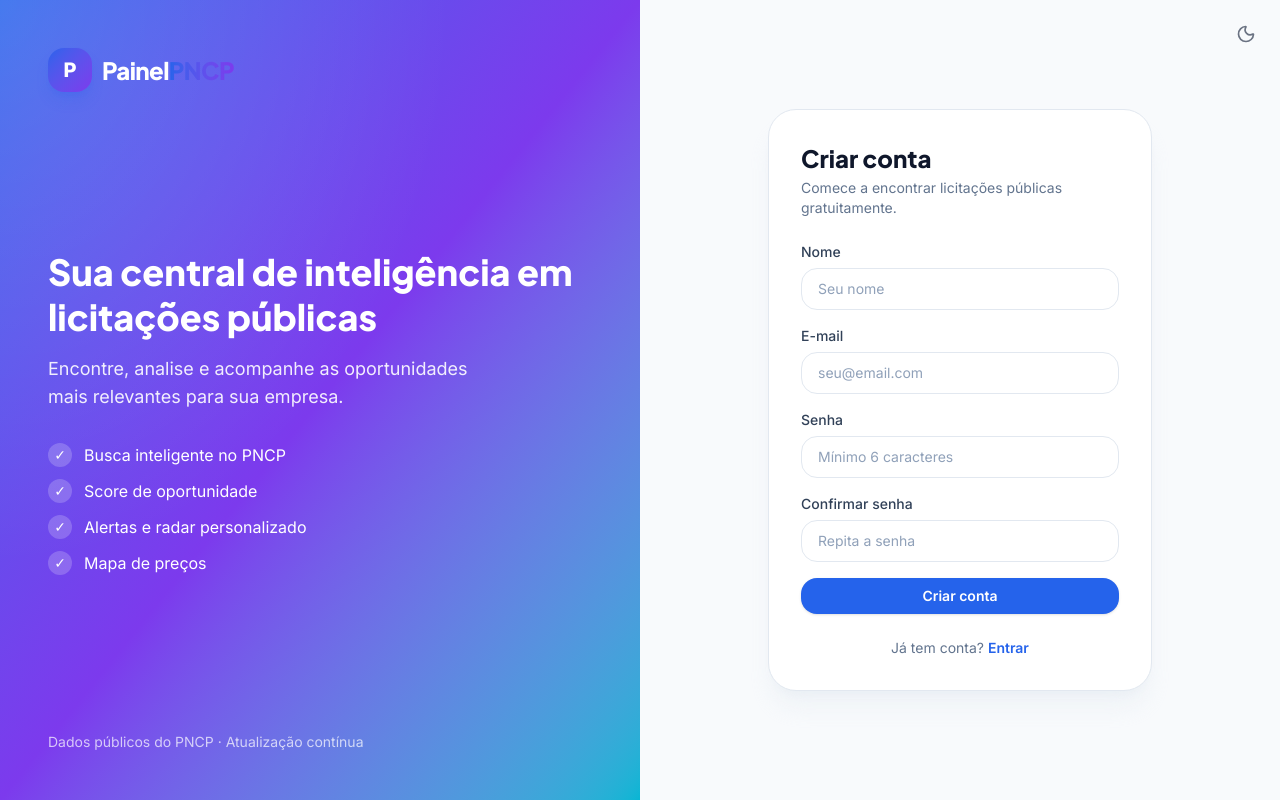
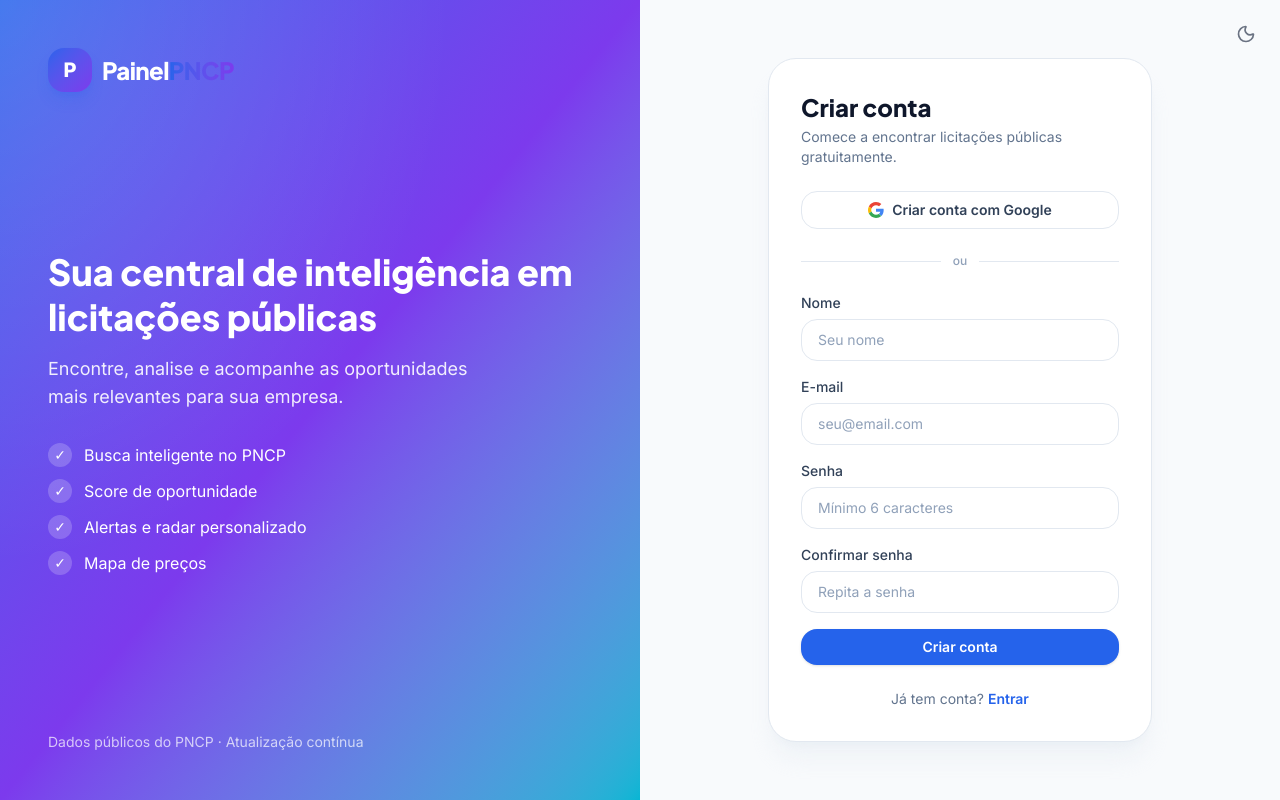
Before and after one commit to luis19730/painel-pncp, a Next.js app: page /cadastro in a window 1280 px wide. Built offline with nearby package versions, Linux system fonts and the light colour scheme; no server answers.

Commit message:
Implementar login com Google (Supabase OAuth)

```diff
--- a/src/app/(auth)/cadastro/page.tsx
+++ b/src/app/(auth)/cadastro/page.tsx
@@ -5,6 +5,7 @@ import Link from 'next/link'
 import { createClient } from '@/lib/supabase/client'
 import Button from '@/components/ui/button'
 import Input from '@/components/ui/input'
+import GoogleAuthButton from '@/components/auth/google-auth-button'
 
 export default function CadastroPage() {
   const supabase = createClient()
@@ -75,6 +76,14 @@ export default function CadastroPage() {
         </div>
       )}
 
+      <GoogleAuthButton mode="signup" />
+
+      <div className="flex items-center gap-3 my-6">
+        <div className="flex-1 h-px bg-slate-200 dark:bg-slate-700" />
+        <span className="text-xs font-medium text-slate-400 dark:text-slate-500">ou</span>
+        <div className="flex-1 h-px bg-slate-200 dark:bg-slate-700" />
+      </div>
+
       <form onSubmit={handleSubmit} className="space-y-4">
         <Input
           label="Nome"
--- a/src/app/(auth)/login/page.tsx
+++ b/src/app/(auth)/login/page.tsx
@@ -6,6 +6,13 @@ import Link from 'next/link'
 import { createClient } from '@/lib/supabase/client'
 import Button from '@/components/ui/button'
 import Input from '@/components/ui/input'
+import GoogleAuthButton from '@/components/auth/google-auth-button'
+
+function readUrlError(): string {
+  if (typeof window === 'undefined') return ''
+  const params = new URLSearchParams(window.location.search)
+  return params.get('error') ?? ''
+}
 
 export default function LoginPage() {
   const router = useRouter()
@@ -13,7 +20,7 @@ export default function LoginPage() {
 
   const [email, setEmail] = useState('')
   const [password, setPassword] = useState('')
-  const [error, setError] = useState('')
+  const [error, setError] = useState(readUrlError)
   const [loading, setLoading] = useState(false)
 
   const handleSubmit = async (e: React.FormEvent) => {
@@ -52,6 +59,14 @@ export default function LoginPage() {
         </div>
       )}
 
+      <GoogleAuthButton mode="login" />
+
+      <div className="flex items-center gap-3 my-6">
+        <div className="flex-1 h-px bg-slate-200 dark:bg-slate-700" />
+        <span className="text-xs font-medium text-slate-400 dark:text-slate-500">ou</span>
+        <div className="flex-1 h-px bg-slate-200 dark:bg-slate-700" />
+      </div>
+
       <form onSubmit={handleSubmit} className="space-y-4">
         <Input
           label="E-mail"
--- /dev/null
+++ b/src/app/auth/callback/route.ts
@@ -0,0 +1,34 @@
+import { NextRequest, NextResponse } from 'next/server'
+import { createClient } from '@/lib/supabase/server'
+
+const HOME = '/dashboard'
+
+export async function GET(request: NextRequest) {
+  const url = request.nextUrl
+  const code = url.searchParams.get('code')
+  const error = url.searchParams.get('error')
+  const errorDescription = url.searchParams.get('error_description')
+
+  const fail = (message: string) => {
+    const redirect = new URL('/login', url.origin)
+    redirect.searchParams.set('error', message)
+    return NextResponse.redirect(redirect)
+  }
+
+  if (error) {
+    return fail(errorDescription || 'Não foi possível concluir a autenticação.')
+  }
+
+  if (!code) {
+    return fail('Não foi possível concluir a autenticação.')
+  }
+
+  const supabase = await createClient()
+  const { error: exchangeError } = await supabase.auth.exchangeCodeForSession(code)
+
+  if (exchangeError) {
+    return fail('Não foi possível concluir a autenticação. Tente novamente.')
+  }
+
+  return NextResponse.redirect(new URL(HOME, url.origin))
+}
--- /dev/null
+++ b/src/components/auth/google-auth-button.tsx
@@ -0,0 +1,94 @@
+'use client'
+
+import { useState } from 'react'
+import { createClient } from '@/lib/supabase/client'
+import Button from '@/components/ui/button'
+
+function GoogleIcon({ className }: { className?: string }) {
+  return (
+    <svg className={className} viewBox="0 0 48 48" aria-hidden="true">
+      <path
+        fill="#EA4335"
+        d="M24 9.5c3.54 0 6.71 1.22 9.21 3.6l6.85-6.85C35.9 2.38 30.47 0 24 0 14.62 0 6.51 5.38 2.56 13.22l7.98 6.19C12.43 13.72 17.74 9.5 24 9.5z"
+      />
+      <path
+        fill="#4285F4"
+        d="M46.98 24.55c0-1.57-.15-3.09-.38-4.55H24v9.02h12.94c-.58 2.96-2.26 5.48-4.78 7.18l7.73 6c4.51-4.18 7.09-10.36 7.09-17.65z"
+      />
+      <path
+        fill="#FBBC05"
+        d="M10.53 28.59c-.48-1.45-.76-2.99-.76-4.59s.27-3.14.76-4.59l-7.98-6.19C.92 16.46 0 20.12 0 24c0 3.88.92 7.54 2.56 10.78l7.97-6.19z"
+      />
+      <path
+        fill="#34A853"
+        d="M24 48c6.48 0 11.93-2.13 15.89-5.81l-7.73-6c-2.15 1.45-4.92 2.3-8.16 2.3-6.26 0-11.57-4.22-13.47-9.91l-7.98 6.19C6.51 42.62 14.62 48 24 48z"
+      />
+    </svg>
+  )
+}
+
+interface GoogleAuthButtonProps {
+  mode: 'login' | 'signup'
+}
+
+export default function GoogleAuthButton({ mode }: GoogleAuthButtonProps) {
+  const [loading, setLoading] = useState(false)
+  const [error, setError] = useState('')
+
+  const label = mode === 'login' ? 'Continuar com Google' : 'Criar conta com Google'
+
+  const handleGoogle = async () => {
+    if (loading) return
+    setLoading(true)
+    setError('')
+
+    try {
+      const supabase = createClient()
+      const redirectTo = `${window.location.origin}/auth/callback`
+
+      const { data, error: oauthError } = await supabase.auth.signInWithOAuth({
+        provider: 'google',
+        options: {
+          redirectTo,
+          skipBrowserRedirect: true,
+        },
+      })
+
+      if (oauthError) {
+        setError('Não foi possível entrar com o Google. Tente novamente.')
+        setLoading(false)
+        return
+      }
+
+      if (data?.url) {
+        window.location.href = data.url
+        return
+      }
+
+      throw new Error('no-url')
+    } catch {
+      setError('Não foi possível entrar com o Google. Tente novamente.')
+      setLoading(false)
+    }
+  }
+
+  return (
+    <div className="space-y-2">
+      <Button
+        type="button"
+        variant="secondary"
+        className="w-full"
+        disabled={loading}
+        loading={loading}
+        onClick={handleGoogle}
+      >
+        {!loading && <GoogleIcon className="w-4 h-4" />}
+        {loading ? 'Conectando...' : label}
+      </Button>
+
+      {error && (
+        <p className="text-xs text-danger text-center">{error}</p>
+      )}
+    </div>
+  )
+}
```
Also changed, not shown: 1 other file (tests, documents, lock files or other folders).
